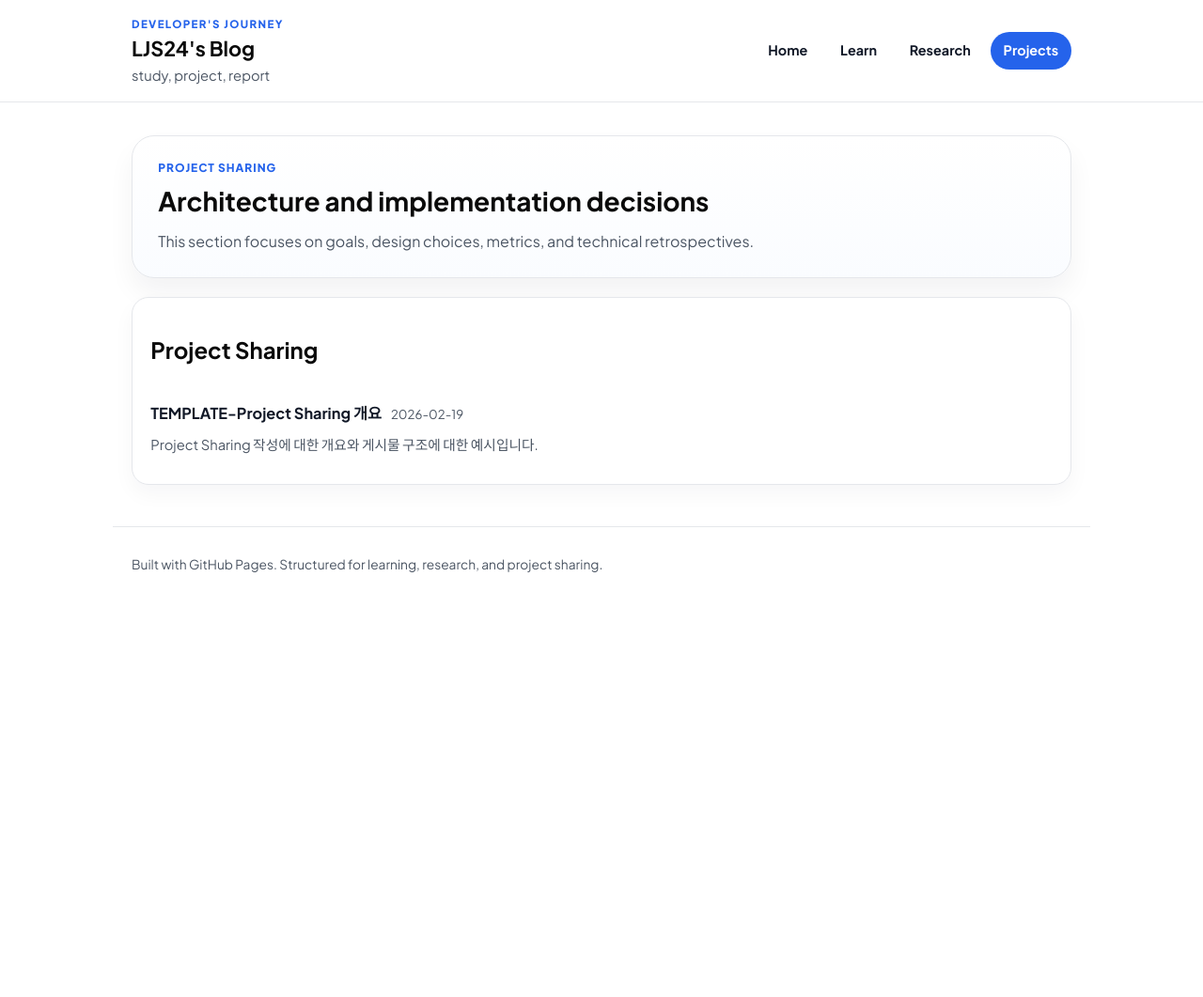
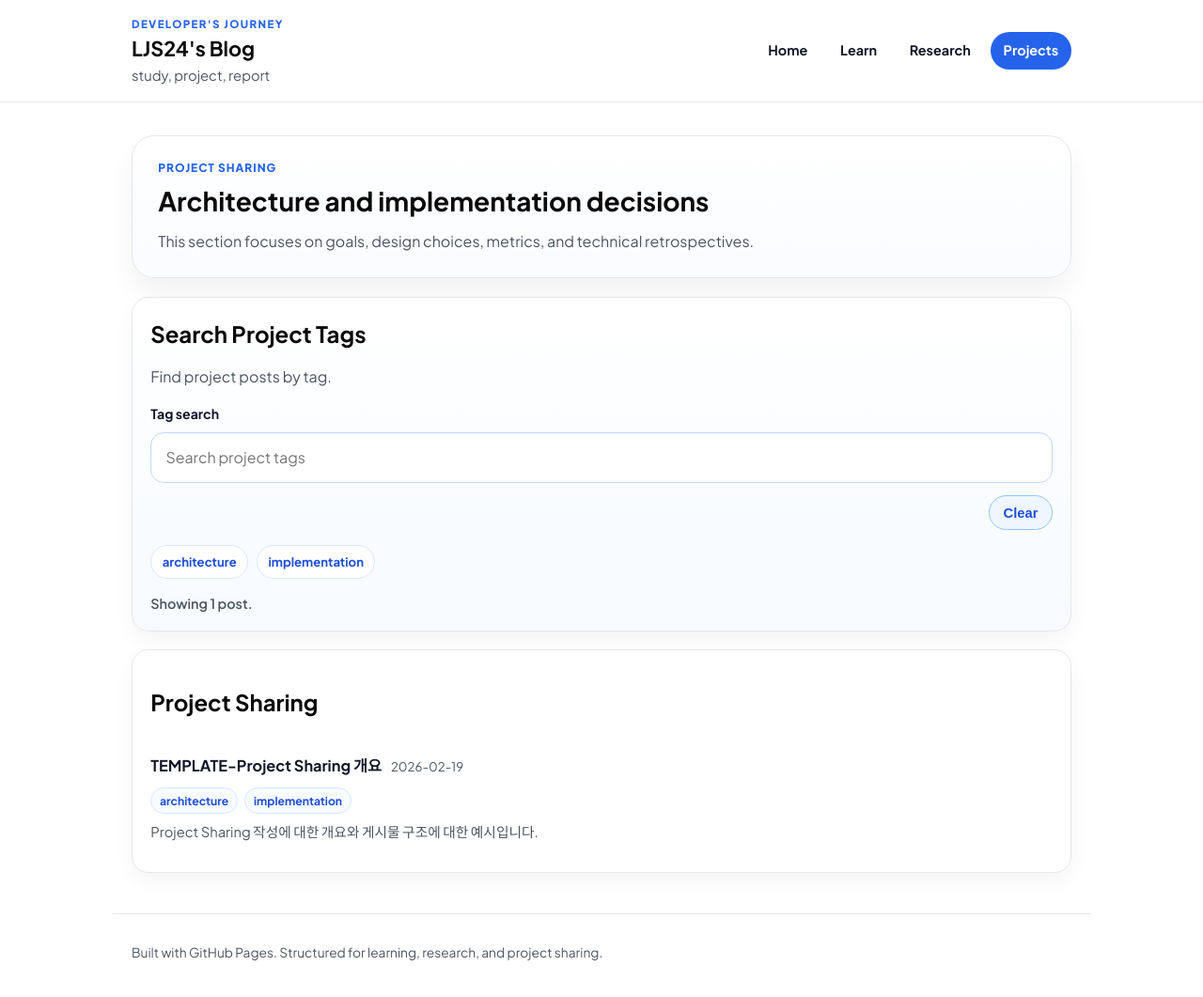
Before and after one commit to LJS24/LJS24.github.io, a Jekyll site: the page built from projects.md, in a window 1280 px wide and 1071 px high. Shown: the top 1061 px of the window at 94% size. Built offline with Jekyll 4.4.1, drawn with Linux system fonts in a browser that asks for light colours.

Commit message:
function add-searching by tag

```diff
--- a/_includes/post-list.html
+++ b/_includes/post-list.html
@@ -1,10 +1,17 @@
 {% assign items = include.posts %}
 {% if items and items.size > 0 %}
-<ul class="post-list">
+<ul class="post-list" data-post-list>
   {% for post in items %}
-    <li class="post-item">
+    <li class="post-item" data-post-item data-tags="{{ post.tags | join: ',' | downcase | escape }}">
       <a class="post-link" href="{{ post.url | relative_url }}">{{ post.title }}</a>
       <span class="post-list-date">{{ post.date | date: "%Y-%m-%d" }}</span>
+      {% if post.tags and post.tags.size > 0 %}
+        <div class="post-tag-row" aria-label="Post tags">
+          {% for tag in post.tags %}
+            <span class="post-tag">{{ tag }}</span>
+          {% endfor %}
+        </div>
+      {% endif %}
       {% if post.summary %}
         <p class="post-summary">{{ post.summary }}</p>
       {% endif %}
--- /dev/null
+++ b/_includes/post-search.html
@@ -0,0 +1,19 @@
+<section class="section-card post-search-card" data-post-search>
+  <div class="section-head">
+    <h2>{{ include.title | default: "Search By Tag" }}</h2>
+  </div>
+  <p class="post-search-text">{{ include.description | default: "Filter posts by entering a tag or selecting one below." }}</p>
+  <label class="post-search-label" for="{{ include.input_id | default: 'post-tag-search' }}">Tag search</label>
+  <input
+    id="{{ include.input_id | default: 'post-tag-search' }}"
+    class="post-search-input"
+    type="search"
+    placeholder="{{ include.placeholder | default: 'Search tags' }}"
+    autocomplete="off"
+    data-post-search-input>
+  <div class="post-search-actions">
+    <button class="btn btn-ghost post-search-reset" type="button" data-post-search-reset>Clear</button>
+  </div>
+  <div class="post-search-chip-list" data-post-search-chips></div>
+  <p class="post-search-status" data-post-search-status></p>
+</section>
--- a/_layouts/default.html
+++ b/_layouts/default.html
@@ -51,5 +51,8 @@
     <footer class="container site-footer">
       <p>Built with GitHub Pages. Structured for learning, research, and project sharing.</p>
     </footer>
+    {% if page.post_search %}
+    <script defer src="{{ '/assets/js/post-search.js' | relative_url }}"></script>
+    {% endif %}
   </body>
 </html>
--- a/assets/css/site.css
+++ b/assets/css/site.css
@@ -259,6 +259,10 @@ a:hover {
   border-bottom: 0;
 }
 
+.post-item[hidden] {
+  display: none;
+}
+
 .post-link {
   font-size: 1.02rem;
   font-weight: 700;
@@ -279,6 +283,106 @@ a:hover {
   margin: 0.45rem 0 0;
   color: var(--muted);
   font-size: 0.92rem;
+}
+
+.post-tag-row {
+  display: flex;
+  flex-wrap: wrap;
+  gap: 0.45rem;
+  margin-top: 0.55rem;
+}
+
+.post-tag {
+  display: inline-flex;
+  align-items: center;
+  padding: 0.2rem 0.55rem;
+  border-radius: 999px;
+  background: #f8fbff;
+  border: 1px solid #d7e8ff;
+  color: #1d4ed8;
+  font-size: 0.76rem;
+  font-weight: 700;
+}
+
+.post-search-card {
+  background: linear-gradient(180deg, #ffffff 0%, #f7fbff 100%);
+}
+
+.post-search-text {
+  margin: 0.3rem 0 0.9rem;
+  color: var(--muted);
+}
+
+.post-search-label {
+  display: block;
+  margin-bottom: 0.45rem;
+  font-size: 0.88rem;
+  font-weight: 700;
+  color: #0f172a;
+}
+
+.post-search-input {
+  width: 100%;
+  border: 1px solid #bfdbfe;
+  border-radius: 14px;
+  padding: 0.82rem 0.95rem;
+  font: inherit;
+  color: var(--text);
+  background: #ffffff;
+  box-shadow: inset 0 1px 2px rgba(15, 23, 42, 0.03);
+}
+
+.post-search-input:focus {
+  outline: 0;
+  border-color: var(--point);
+  box-shadow: 0 0 0 4px rgba(37, 99, 235, 0.12);
+}
+
+.post-search-actions {
+  margin-top: 0.8rem;
+  display: flex;
+  justify-content: flex-end;
+}
+
+.post-search-reset {
+  padding-inline: 0.9rem;
+}
+
+.post-search-chip-list {
+  display: flex;
+  flex-wrap: wrap;
+  gap: 0.55rem;
+  margin-top: 1rem;
+}
+
+.post-search-chip {
+  border: 1px solid #d7e8ff;
+  background: #ffffff;
+  color: #1d4ed8;
+  border-radius: 999px;
+  padding: 0.38rem 0.72rem;
+  font: inherit;
+  font-size: 0.82rem;
+  font-weight: 700;
+  cursor: pointer;
+}
+
+.post-search-chip:hover {
+  border-color: #93c5fd;
+  background: #eff6ff;
+}
+
+.post-search-chip.is-active {
+  background: var(--point);
+  border-color: var(--point);
+  color: #ffffff;
+}
+
+.post-search-status {
+  margin: 0.95rem 0 0;
+  color: var(--muted);
+  font-size: 0.9rem;
+  font-weight: 600;
 }
 
 .post {
--- /dev/null
+++ b/assets/js/post-search.js
@@ -0,0 +1,111 @@
+document.addEventListener("DOMContentLoaded", () => {
+  const searchRoot = document.querySelector("[data-post-search]");
+  const listRoot = document.querySelector("[data-post-list]");
+
+  if (!searchRoot || !listRoot) {
+    return;
+  }
+
+  const input = searchRoot.querySelector("[data-post-search-input]");
+  const resetButton = searchRoot.querySelector("[data-post-search-reset]");
+  const chipList = searchRoot.querySelector("[data-post-search-chips]");
+  const status = searchRoot.querySelector("[data-post-search-status]");
+  const items = Array.from(listRoot.querySelectorAll("[data-post-item]"));
+
+  const allTags = [...new Set(
+    items.flatMap((item) =>
+      (item.dataset.tags || "")
+        .split(",")
+        .map((tag) => tag.trim())
+        .filter(Boolean)
+    )
+  )].sort((a, b) => a.localeCompare(b));
+
+  let activeTag = "";
+
+  const updateStatus = (visibleCount) => {
+    if (!status) {
+      return;
+    }
+
+    if (!input.value.trim()) {
+      status.textContent = `Showing ${visibleCount} post${visibleCount === 1 ? "" : "s"}.`;
+      return;
+    }
+
+    status.textContent = `Found ${visibleCount} post${visibleCount === 1 ? "" : "s"} for tag "${input.value.trim()}".`;
+  };
+
+  const filterPosts = (query) => {
+    const normalizedQuery = query.trim().toLowerCase();
+    let visibleCount = 0;
+
+    items.forEach((item) => {
+      const tags = (item.dataset.tags || "")
+        .split(",")
+        .map((tag) => tag.trim())
+        .filter(Boolean);
+
+      const isVisible = !normalizedQuery || tags.some((tag) => tag.includes(normalizedQuery));
+      item.hidden = !isVisible;
+
+      if (isVisible) {
+        visibleCount += 1;
+      }
+    });
+
+    updateStatus(visibleCount);
+  };
+
+  const updateChipState = () => {
+    if (!chipList) {
+      return;
+    }
+
+    chipList.querySelectorAll("[data-tag-chip]").forEach((button) => {
+      button.classList.toggle("is-active", button.dataset.tagChip === activeTag);
+    });
+  };
+
+  if (chipList) {
+    allTags.forEach((tag) => {
+      const button = document.createElement("button");
+      button.type = "button";
+      button.className = "post-search-chip";
+      button.textContent = tag;
+      button.dataset.tagChip = tag;
+      button.addEventListener("click", () => {
+        if (!input) {
+          return;
+        }
+
+        activeTag = activeTag === tag ? "" : tag;
+        input.value = activeTag;
+        updateChipState();
+        filterPosts(activeTag);
+      });
+      chipList.appendChild(button);
+    });
+  }
+
+  if (input) {
+    input.addEventListener("input", (event) => {
+      activeTag = event.target.value.trim().toLowerCase();
+      updateChipState();
+      filterPosts(event.target.value);
+    });
+  }
+
+  if (resetButton) {
+    resetButton.addEventListener("click", () => {
+      activeTag = "";
+      if (input) {
+        input.value = "";
+      }
+      updateChipState();
+      filterPosts("");
+    });
+  }
+
+  filterPosts("");
+});
--- a/projects.md
+++ b/projects.md
@@ -11,6 +12,8 @@ permalink: /projects/
   <p class="hero-text">This section focuses on goals, design choices, metrics, and technical retrospectives.</p>
 </section>
 
+{% include post-search.html title="Search Project Tags" description="Find project posts by tag." input_id="project-tag-search" placeholder="Search project tags" %}
+
 <section class="section-card">
   <h2>Project Sharing</h2>
   {% include post-list.html posts=posts empty_message="No project posts yet." %}
```
Also changed, not shown: other parts of projects.md (+1 -0 lines), learn.md (+3 -0 lines), research.md (+3 -0 lines).
